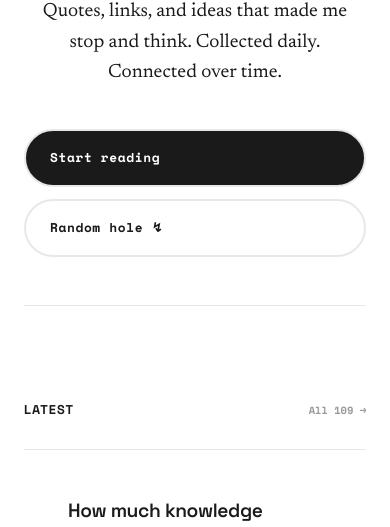
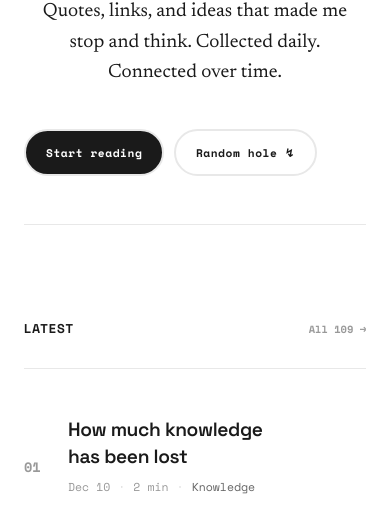
Before and after one commit to bebhuvan/rabbit-holes, an Astro site: page / in a window 390 px wide. Shown: the part 317-844 px from the top of the page. Built offline with nearby package versions, Linux system fonts and the light colour scheme; Astro itself is replaced by a stand-in of ours.

Commit message:
Fix hero buttons - responsive sizing without full width

```diff
--- a/src/pages/index.astro
+++ b/src/pages/index.astro
@@ -315,7 +315,8 @@ function formatDate(date: Date) {
 
   .hero-actions {
     display: flex;
-    gap: 1rem;
+    flex-wrap: wrap;
+    gap: 0.75rem;
   }
 
   .btn {
@@ -325,6 +326,7 @@ function formatDate(date: Date) {
     padding: 0.85rem 1.5rem;
     text-decoration: none;
     transition: all 0.2s ease;
+    white-space: nowrap;
   }
 
   .btn--primary {
@@ -974,15 +976,12 @@ function formatDate(date: Date) {
     }
 
     .hero-actions {
-      flex-direction: column;
-      gap: 0.75rem;
+      gap: 0.6rem;
     }
 
     .btn {
-      text-align: center;
-      width: 100%;
-      padding: 1rem 1.5rem;
-      font-size: 0.8rem;
+      padding: 0.75rem 1.25rem;
+      font-size: 0.7rem;
     }
 
     .sidebar {
```
